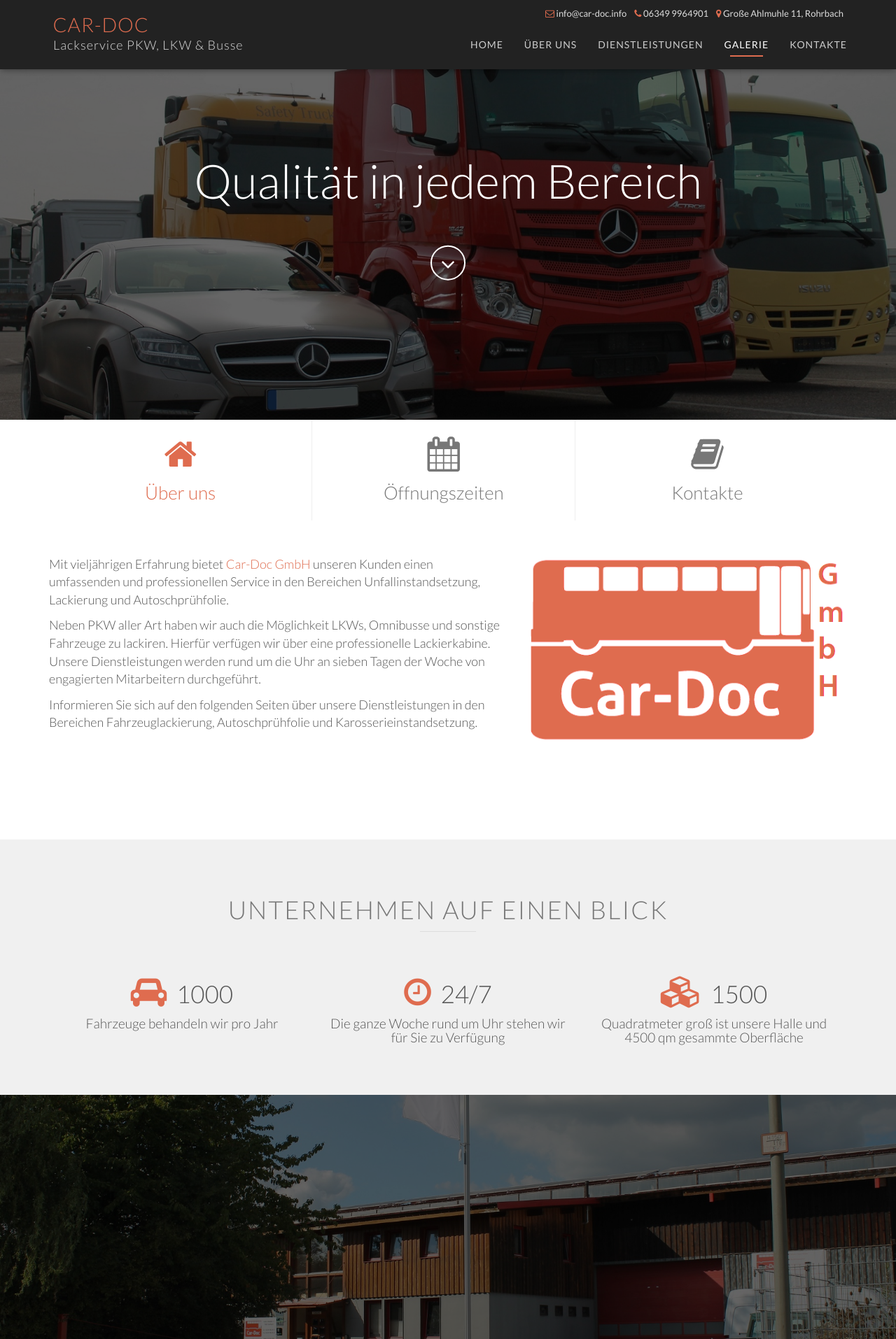
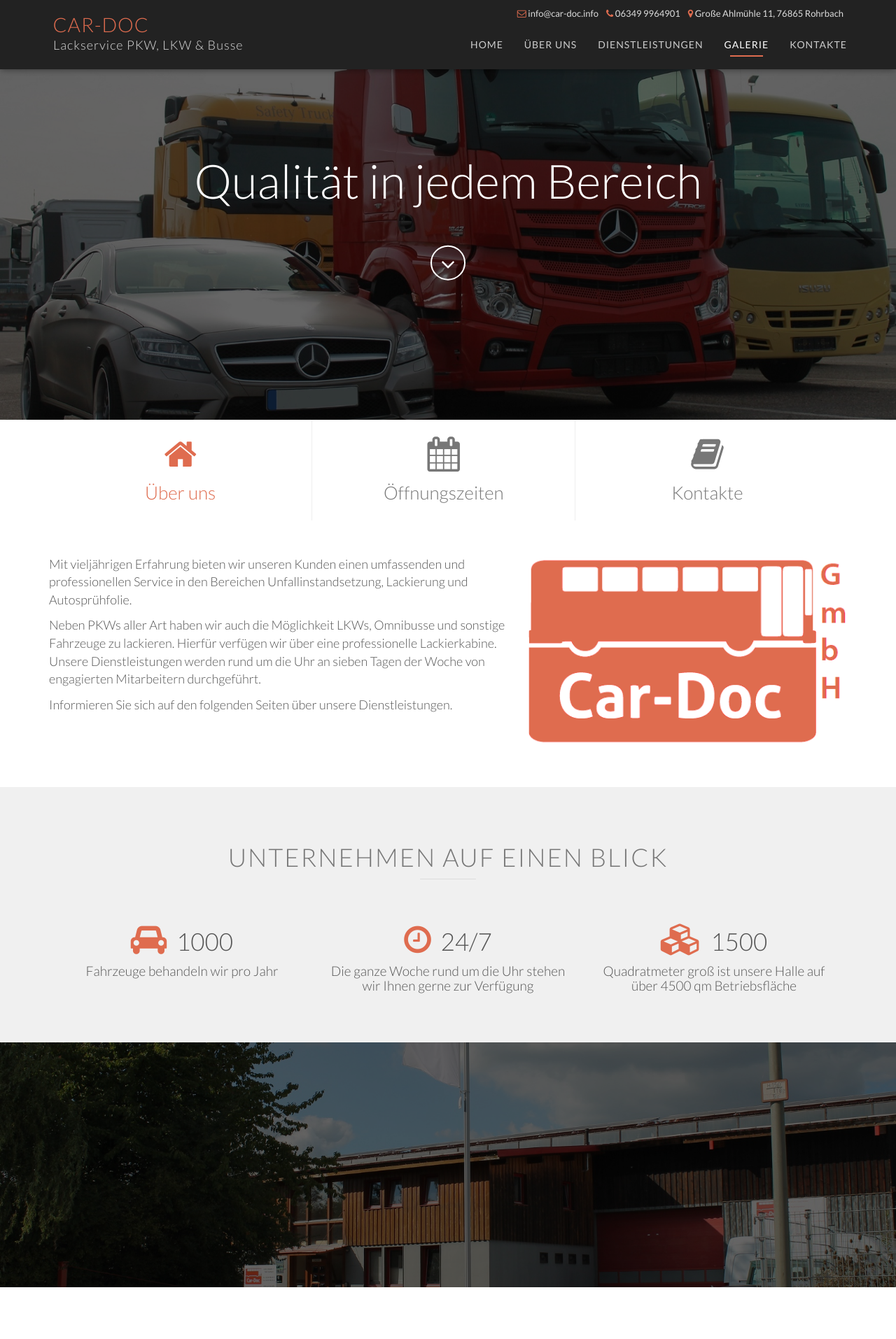
Before and after one commit to bomi1012/car-doc, a PHP site: page / in a window 1280 px wide. Shown: the top 1914 px of the page at 70% size. Run offline with PHP 8.4, Linux system fonts and the light colour scheme; some libraries are stand-ins or nearby versions.

Commit message:
Änderungen und images

```diff
--- a/custom/css/style_mb.css
+++ b/custom/css/style_mb.css
@@ -54,6 +60,9 @@
 
 .section_mb {
     padding: 60px 0;
+}
+.section_min_450_mb {
+    min-height: 450px;
 }
 
 .font_mb {
--- a/scr/classes/util/IConstants.php
+++ b/scr/classes/util/IConstants.php
@@ -12,7 +12,8 @@
 
     const CONTACT_EMAIL = "info@car-doc.info";
     const CONTACT_TELEPHON = "06349 9964901";
-    const CONTACT_ADDRESS = "Große Ahlmuhle 11, Rohrbach";
+    const CONTACT_FAX = "06349 9964902";
+    const CONTACT_ADDRESS = "Große Ahlmühle 11, 76865 Rohrbach";
 
     const PHP = ".php";
 }
--- a/scr/php/partials/bean_circlel_grid_modal.php
+++ b/scr/php/partials/bean_circlel_grid_modal.php
@@ -17,7 +17,7 @@
                     <h3>Fahrzeuglackierung</h3>
                     <hr>
                     <p>
-                        Wir lackieren sämtliche Materialien und Fahrzeugen
+                        Wir lackieren sämtliche Materialien und Fahrzeuge
                     </p>
                 </div>
             </div>
@@ -28,10 +28,10 @@
                         <div class="profile folie-1 lg-size"></div>
                         <div class="content-circle content-center"></div>
                     </div>
-                    <h3>Autoschprühfolie</h3>
+                    <h3>Autosprühfolie</h3>
                     <hr>
                     <p>
-                        Wir bekleben Motorräder, PKW, LKW und Omnibusse
+                        Wir bearbeiten Motorräder, PKWs, LKWs und Omnibusse
                     </p>
                 </div>
             </div>
--- a/scr/php/partials/bean_counter.php
+++ b/scr/php/partials/bean_counter.php
@@ -18,7 +18,7 @@
                 </span>
                 <span class="counter">24/7</span>
             </h3>
-            <h4>Die ganze Woche rund um Uhr stehen wir für Sie zu Verfügung</h4>
+            <h4>Die ganze Woche rund um die Uhr stehen wir Ihnen gerne zur Verfügung</h4>
         </div>
         <div class="col-md-4 text-position-center">
             <h3 class="short_counter">
@@ -27,7 +27,7 @@
                 </span>
                 <span class="counter">1500</span>
             </h3>
-            <h4>Quadratmeter groß ist unsere Halle und 4500 qm gesammte Oberfläche</h4>
+            <h4>Quadratmeter groß ist unsere Halle auf über 4500 qm Betriebsfläche</h4>
         </div>
     </div>
 </div>
--- a/scr/php/partials/bean_select_gallery.php
+++ b/scr/php/partials/bean_select_gallery.php
@@ -1,13 +1,13 @@
 <?php
 $all = "mix";
-$a = "Autoschprühfolie";
+$a = "Autosprühfolie";
 $f = "Fahrzeuglackierung";
 $k = "Karosserieinstandsetzung";
 ?>
 <span class="breakPoint" id="services_gallery"></span>
 <div class="bg-grey section">
     <div class="container">
-        <h2 class="lg-title lg-title-border">Dienstleistungen in Bilder</h2>
+        <h2 class="lg-title lg-title-border">Dienstleistungen in Bildern</h2>
 
         <ul class="filter-tabs">
             <li class="filter active" data-filter="<?php echo $all; ?>"><span>Alle</span>
@@ -98,7 +98,7 @@
                        title="<?php echo $f; ?>"
                        class="fancybox"
                        rel="group">
-                        <img src="custom/image/bilder/IMG_5875.jpg" class="img-responsive" alt="<?php echo $f; ?>">
+                        <img src="custom/image/bilder/IMG_5875.JPG" class="img-responsive" alt="<?php echo $f; ?>">
                     </a>
                 </div>
             </li>
--- a/scr/php/partials/block_footer.php
+++ b/scr/php/partials/block_footer.php
@@ -5,7 +5,7 @@
                 2014 © Car-Doc GmbH
             </div>
             <div class="col-md-7 col-sm-12">
-                <div class="right_mb md-trigger cursor_pointer_mb" data-modal="modal-1"> impressum</div>
+                <div class="right_mb md-trigger cursor_pointer_mb" data-modal="modal-1"> Impressum</div>
 
             </div>
 
@@ -18,14 +18,14 @@
                             <h2>Car-Doc Gesellschaft mit beschränkter Haftung</h2>
                             <p>Pappelweg 8 <br />77767 Appenweier</p>
                             <p>Zweigniederlassung:</p>
-                            <p>Car-Doc GmbH<br/>Große Ahlmühle ll<br/>76865 Rohrbach<p>
+                            <p>Car-Doc GmbH<br/>Große Ahlmühle 11<br/>76865 Rohrbach<p>
                             <p>Kontakt:</p>
                             <p>Telefon: 06349 9964901<br/>
                                 Fax: 06349 9964902<br/>
                                 E-Mail: info@car-doc.info<br/>
                                 Web: www.car-doc.info</p>
 
-                            <p>Geschäñsﬁihrer: Eugen Luppow, Lorenz Robert</p>
+                            <p>Geschäftsführer: Eugen Luppow, Robert Lorenz</p>
                             <p>Registergericht: Amtsgericht Freiburg i. Br.<br/>
                                 Registemummer: HRB 706556<br/>
                                 Umsatzsteuer-Identiﬁkationsnmnmer: DE276l57141</p>
--- a/scr/php/partials/block_mainNavigation.php
+++ b/scr/php/partials/block_mainNavigation.php
@@ -10,7 +10,7 @@
             <span class="navbar-contact-mb">
                 <span class="text-primary">
                     <i class="fa fa-envelope-o "></i>
-                </span><?php echo IConstants::CONTACT_EMAIL; ?>
+                </span><a href="#contacts" style="color: #ddd"> <?php echo IConstants::CONTACT_EMAIL; ?></a>
             </span>
         </div>
         <div class="navbar-header">
@@ -26,6 +26,7 @@
         </div>
 
         <div class="collapse navbar-collapse " id="bs-navbar-collapse-1">
+            <div class="col-md-4_fest">
                 <ul class="nav navbar-nav navbar-right" id="nav">
                     <li class="dropdown active">
                         <a href="#sTop" class="fadeIn">Home</a>
@@ -43,9 +44,30 @@
                     </li>
                 </ul>
             </div>
-        <div class="full">
+
+            <div class="col-md-4_fest contact">
+                <span class="navbar-contact-mb navbar-contact-mb-2">
+                    <span class="text-primary">
+                        <i class="fa fa-map-marker "></i>
+                    </span>
+                    <?php echo IConstants::CONTACT_ADDRESS; ?>
+                </span>
+                <span class="navbar-contact-mb navbar-contact-mb-2">
+                    <span class="text-primary"><i class="fa fa-phone "></i>
+                    </span> <?php echo IConstants::CONTACT_TELEPHON; ?>
+                </span>
+                <span class="navbar-contact-mb navbar-contact-mb-2">
+                    <span class="text-primary">
+                        <i class="fa fa-envelope-o "></i>
+                    </span><a href="#contacts" style="color: #ddd"> <?php echo IConstants::CONTACT_EMAIL; ?></a>
+                </span>
+            </div>
+
+        </div>
+
+        <div class="full screen-md-max_none_display">
             <div>
-                <span class="navbar-brand-left-mb">
+                <span class="navbar-brand-left-mb ">
                     Lackservice PKW, LKW &amp; Busse
                 </span>
             </div>
--- a/scr/php/partials/contact_form.php
+++ b/scr/php/partials/contact_form.php
@@ -56,11 +56,11 @@
                 <ul class="list-unstyled info-bar">
                     <li>
                         <h3 class="text-primary">Zusätzliche Informationen</h3>
-                        <p>Falls Sie noch weitere Fragen haben oder Sie möchten einen Termin festlegen, stehen wir Ihnen gerne durch dieses Formular zur Verfügung! </p>
+                        <p>Falls Sie noch weitere Fragen haben oder einen Termin festlegen möchten, stehen wir Ihnen gerne durch dieses Formular zur Verfügung! </p>
                     </li>
                     <li>
                         <h3 class="text-primary">Adresse</h3>
-                        <p>Große Ahlmühle 11, 76865 Rohrbach</p>
+                        <p><?php echo IConstants::CONTACT_ADDRESS ?></p>
                     </li>
                     <li>
                         <h3 class="text-primary">Öffnungszeiten</h3>
--- a/scr/php/partials/tabsnavigation.php
+++ b/scr/php/partials/tabsnavigation.php
@@ -1,4 +1,4 @@
-<div class="section p-no-top">
+<div class="section section_min_450_mb p-no-top">
     <div class="container">
 
         <div id="select_menu">
@@ -21,12 +21,6 @@
                         <h3>Kontakte</h3>
                     </a>
                 </li>
-<!--                <li class="">
-                    <a href="#profile_skills" data-toggle="tab" data-wow-delay="0.4s">
-                        <i class="fa fa-lightbulb-o"></i>
-                        <h3>Unsere Kompetenzen</h3>
-                    </a>
-                </li>-->
             </ul>
         </div>
 
@@ -36,25 +30,25 @@
             <div class="tab-pane active in" id="profile_home">
                 <div class="row">
                     <div class="col-md-7 fadeIn font_mb">
-                        <p>Mit vieljährigen Erfahrung bietet <span class="text-primary">Car-Doc GmbH</span>
+                        <p>Mit vieljährigen Erfahrung bieten wir
                             unseren Kunden einen umfassenden und professionellen Service in den Bereichen
-                         Unfallinstandsetzung, Lackierung und Autoschprühfolie.</p>
+                         Unfallinstandsetzung, Lackierung und Autosprühfolie.</p>
 
-                        <p>Neben PKW aller Art haben wir auch die Möglichkeit LKWs, Omnibusse und
-                            sonstige Fahrzeuge zu lackiren. Hierfür verfügen wir über eine professionelle Lackierkabine.
+                        <p>Neben PKWs aller Art haben wir auch die Möglichkeit LKWs, Omnibusse und
+                            sonstige Fahrzeuge zu lackieren. Hierfür verfügen wir über eine professionelle Lackierkabine.
                             Unsere Dienstleistungen werden rund um die Uhr an sieben Tagen der Woche von
                             engagierten Mitarbeitern durchgeführt. </p>
 
-                        <p>Informieren Sie sich auf den folgenden Seiten über unsere Dienstleistungen
-                            in den Bereichen Fahrzeuglackierung, Autoschprühfolie und Karosserieinstandsetzung.</p>
+                        <p>Informieren Sie sich auf den folgenden Seiten über unsere Dienstleistungen.</p>
 
 
                     </div>
-                    <div class="col-md-5">
-                        <img class="img-mw450" src="custom/image/about_us/car-doc-logo.png" alt="Car-Doc | Logo | Lackservice">
+                    <div class="col-md-5 screen-md-max_none_display">
+                        <img class="full" src="custom/image/about_us/car-doc-logo.png" alt="Car-Doc | Logo | Lackservice">
                     </div>
                 </div>
             </div>
+
             <div class="tab-pane in" id="profile_hours">
                 <div class="row">
                     <div class="col-md-8 font_mb">
@@ -66,30 +60,14 @@
                         <div class="space-sm"></div>
 
                         <div style="width: 200px; float: left ">
-                            <span class="text-primary"> Sammstag - Sonntag:</span>
+                            <span class="text-primary"> Samstag - Sonntag:</span>
                         </div>
                         <div> nach Vereinbarung </div>
 
-                        <div class="space-sm-60"></div>
 
-                        <div style="float: left ">
-                            Möchten Sie einen Termin vereinbaren oder haben Sie Frage zu uns.
-                            <br>Rufen Sie Rund um die Uhr unseren Kundenservice an oder mailen Sie uns
-                        </div>
-                        <div class="space-sm"></div>
-                        <div style="width: 100px; float: left ">
-                            <span class="text-primary"> Telefon:</span>
-                        </div>
-                        <div> <?php echo IConstants::CONTACT_TELEPHON; ?> </div>
-
-                        <div class="space-sm"></div>
-                        <div style="width: 100px; float: left ">
-                            <span class="text-primary"> E-Mail:</span>
-                        </div>
-                        <div> <?php echo IConstants::CONTACT_EMAIL; ?> </div>
                     </div>
-                    <div class="col-md-4">
-                        <img class="img-mw350" src="custom/image/about_us/car-doc-hause.jpeg" alt="Car-Doc | Hause | Lackservice">
+                    <div class="col-md-4 screen-md-max_none_display">
+                        <img class="full" src="custom/image/about_us/car-doc-hause.jpeg" alt="Car-Doc | Hause | Lackservice">
                     </div>
                 </div>
             </div>
@@ -97,8 +75,6 @@
                 <div class="row">
 
                     <div class="col-md-8 font_mb">
-
-
                         <h2 class="big-title text-primary">Kundenservice</h2>
                         <div style="width: 30px; float: left ">
                             <span class="text-primary"> <i class="fa fa-map-marker"></i></span>
@@ -108,14 +84,21 @@
                         <div class="space-sm"></div>
 
                         <div style="width: 30px; float: left ">
-                            <span class="text-primary"> <i class="fa fa-phone-square"></i></span>
+                            <span class="text-primary"> <i class="fa fa-phone"></i></span>
                         </div>
                         <div> <?php echo IConstants::CONTACT_TELEPHON; ?>  </div>
+
+                                <div class="space-sm"></div>
+
+                        <div style="width: 30px; float: left ">
+                            <span class="text-primary"> <i class="fa fa-fax"></i></span>
+                        </div>
+                        <div> <?php echo IConstants::CONTACT_FAX; ?>  </div>
 
                         <div class="space-sm"></div>
 
                         <div style="width: 30px; float: left ">
-                            <span class="text-primary"> <i class="fa fa-envelope-square"></i></span>
+                            <span class="text-primary"> <i class="fa fa-envelope"></i></span>
                         </div>
                         <div> <?php echo IConstants::CONTACT_EMAIL; ?>  </div>
 
@@ -126,33 +109,8 @@
                         </div>
 
                     </div>
-                    <div class="col-md-4">
-                        <img class="img-mw350" src="custom/image/about_us/car-doc-office.jpeg" alt="Car-Doc | Büro | Lackservice">
-                    </div>
-
-                </div>
-            </div>
-            <div class="tab-pane  in" id="profile_skills">
-                <div class="row">
-
-                    <div class="col-md-6">
-                        <h2 class="big-title text-primary">Font Awesome</h2>
-                        <p class="text-block">Font Awesome gives you scalable vector icons that can instantly be customized — size, color, drop shadow, and anything that can be done with the power of CSS.</p>
-                        <ul class="features-list">
-                            <li>
-                                <i class="fa fa-play"></i>Kundenservice / Kundenbetreuung / Beratung</li>
-                            <li>
-                                <i class="fa fa-play"></i>Innovative Produktionstechniken</li>
-                            <li>
-                                <i class="fa fa-play"></i>Zukunftsorientierte Ausrichtung</li>
-                            <li>
-                                <i class="fa fa-play"></i>Qualität &amp; Umwelt</li>
-                            <li>
-                                <i class="fa fa-play"></i>Flexibilität</li>
-                        </ul>
-                    </div>
-                    <div class="col-md-6">
-                        <img class="img-mw450" src="assets/img/font-awesome-icons.png" alt="Font Awesome">
+                    <div class="col-md-4 screen-md-max_none_display">
+                        <img class="full" src="custom/image/about_us/car-doc-office.jpeg" alt="Car-Doc | Büro | Lackservice">
                     </div>
                 </div>
             </div>
```
Also changed, not shown: other parts of custom/css/style_mb.css (+43 -3 lines). Lines whose indentation alone changed are shown as unchanged.
